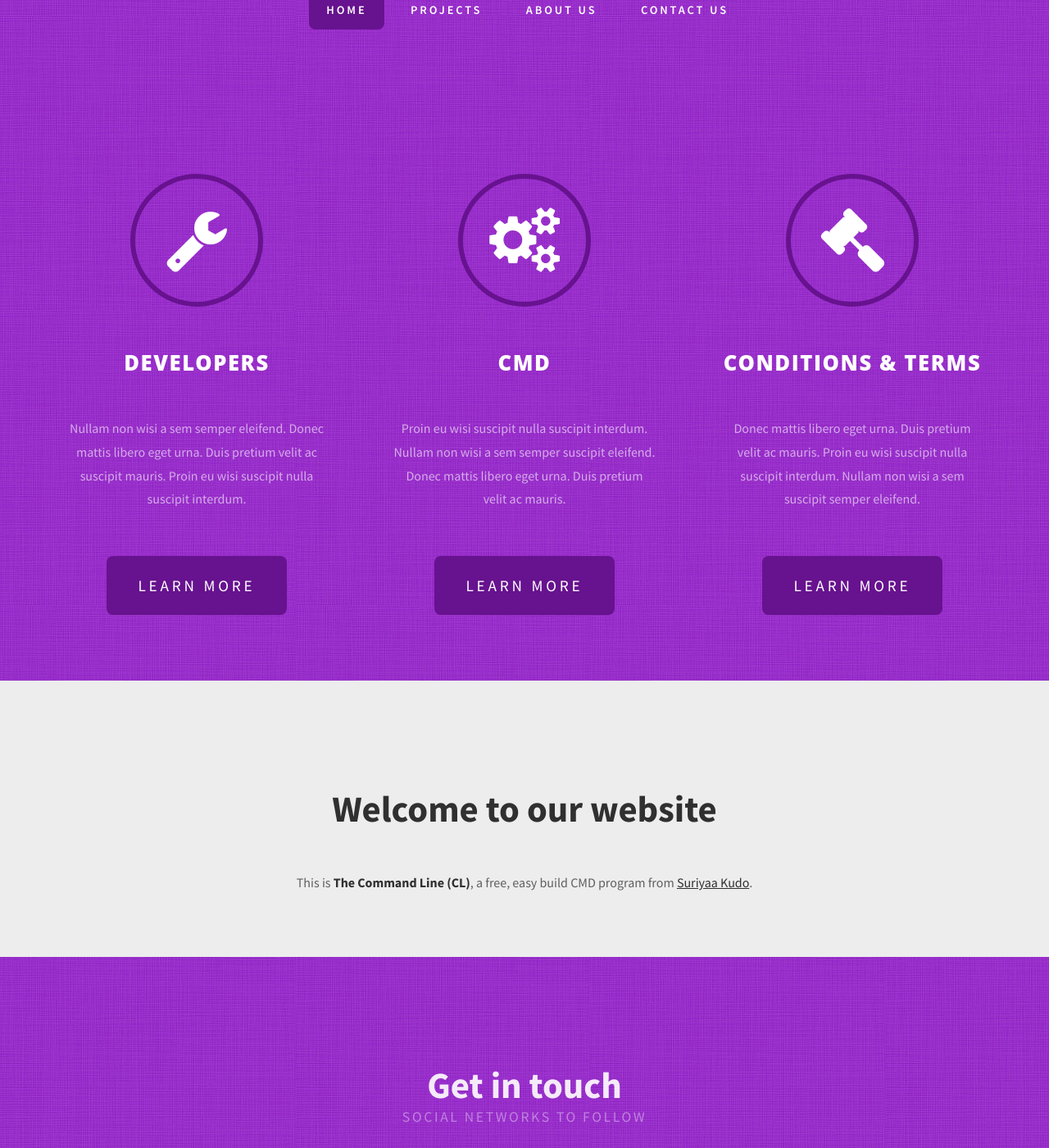
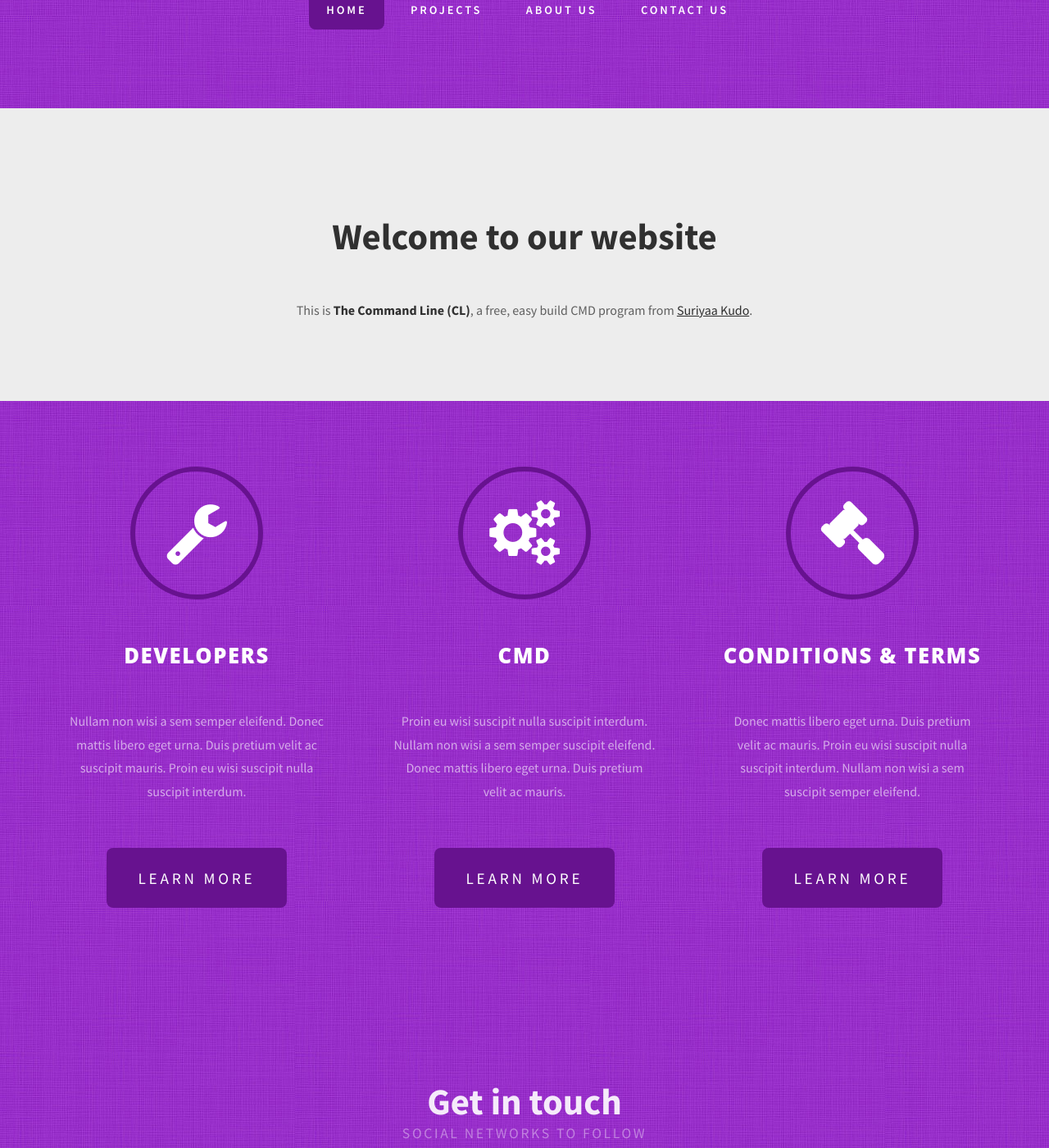
Before and after one commit to iSC-Host/cl.isc, a Jekyll site: the page built from index.html, in a window 1280 px wide and 1400 px high, scrolled down 341 px. Shown: the whole window at 82% size. Built offline with Jekyll 4.4.1, drawn with Linux system fonts in a browser that asks for light colours; comment, search, counter and statistics services are not loaded.

Commit message:
Update index.html

```diff
--- a/index.html
+++ b/index.html
@@ -4,6 +4,15 @@ title: The Command Line (CL)
 text: Founded and developed by <a href="http://suriyaa.me" rel="nofollow">Suriyaa Kudo</a>
 ---
 
+<div id="wrapper2">
+	<div id="welcome" class="container">
+		<div class="title">
+			<h2>Welcome to our website</h2>
+		</div>
+		<p>This is <strong>The Command Line (CL)</strong>, a free, easy build CMD program from <a href="http://suriyaa.me">Suriyaa Kudo</a>. </p>
+		<br /><br /><br /><br />
+	</div>
+</div>
 <div id="three-column" class="container">
 	<div><span class="arrow-down"></span></div>
 	<div id="tbox1"> <span class="icon icon-wrench"></span>
@@ -26,12 +35,3 @@ text: Founded and developed by <a href="http://suriyaa.me" rel="nofollow">Suriya
 		<a href="terms" class="button">Learn More</a> </div>
 </div>
 </div>
-<div id="wrapper2">
-	<div id="welcome" class="container">
-		<div class="title">
-			<h2>Welcome to our website</h2>
-		</div>
-		<p>This is <strong>The Command Line (CL)</strong>, a free, easy build CMD program from <a href="http://suriyaa.me">Suriyaa Kudo</a>. </p>
-		<br /><br /><br />
-	</div>
-</div>
```
